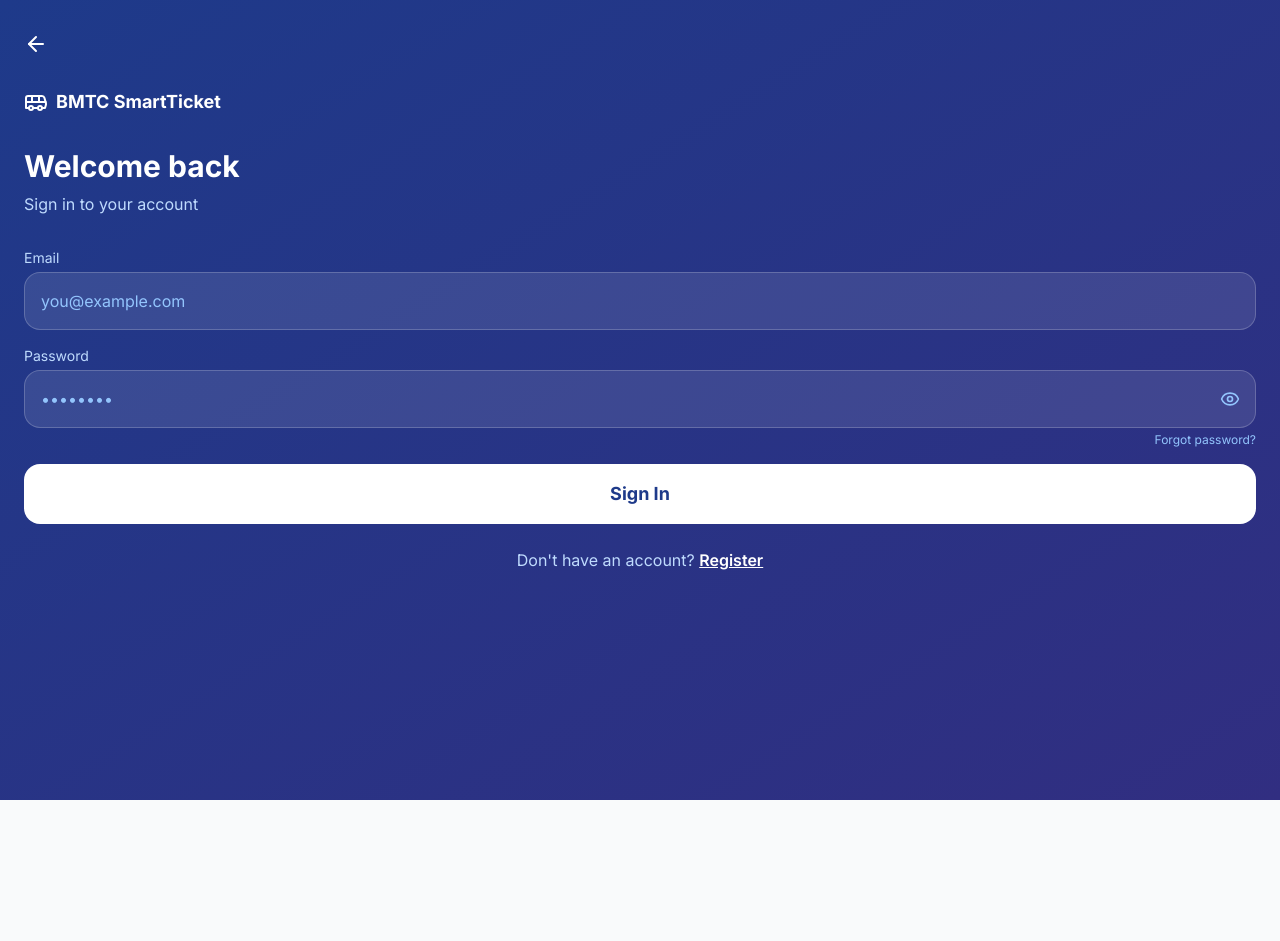
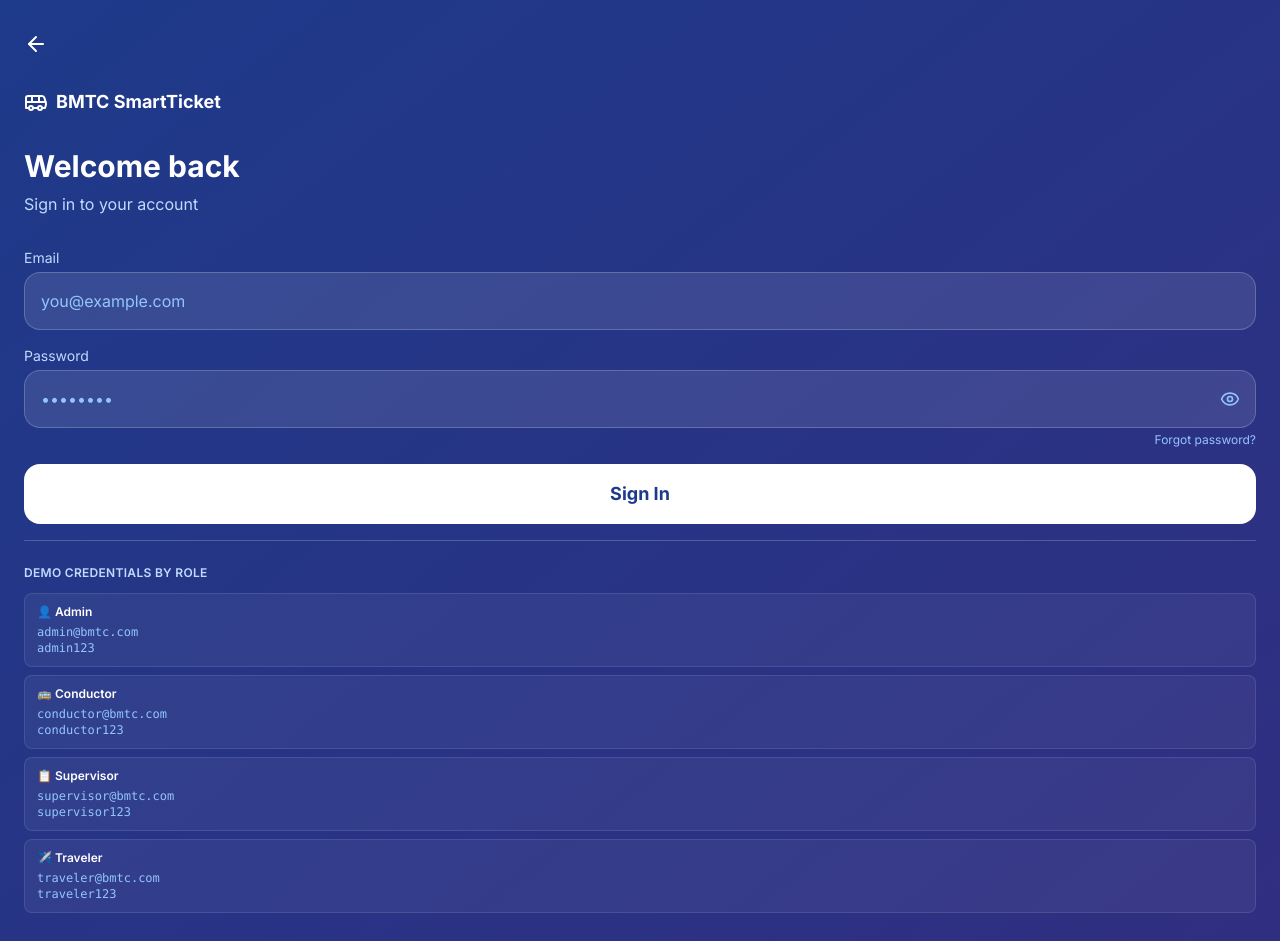
Before and after one commit to shreyas-sv1/digital_bus_ticket, a Next.js app in the folder frontend/: page /login in a window 1280 px wide. Shown: the top 941 px of the page. Before the commit the page ends 800 px from the top, so only its background shows below. Built offline with nearby package versions, Linux system fonts and the light colour scheme; no server answers.

Commit message:
Add demo credentials reference on login page for easy testing

```diff
--- a/frontend/app/login/page.tsx
+++ b/frontend/app/login/page.tsx
@@ -104,6 +104,33 @@
         >
           {loading ? 'Signing in...' : 'Sign In'}
         </button>
+
+        {/* Demo Credentials Section */}
+        <div className="mt-8 pt-6 border-t border-white/20">
+          <p className="text-blue-200 text-xs font-semibold mb-3 uppercase tracking-wide">Demo Credentials by Role</p>
+          <div className="grid grid-cols-1 gap-2">
+            <div className="bg-white/5 border border-white/10 rounded-lg px-3 py-2.5">
+              <p className="text-white text-xs font-semibold">👤 Admin</p>
+              <p className="text-blue-300 text-xs font-mono mt-1">admin@bmtc.com</p>
+              <p className="text-blue-300 text-xs font-mono">admin123</p>
+            </div>
+            <div className="bg-white/5 border border-white/10 rounded-lg px-3 py-2.5">
+              <p className="text-white text-xs font-semibold">🚌 Conductor</p>
+              <p className="text-blue-300 text-xs font-mono mt-1">conductor@bmtc.com</p>
+              <p className="text-blue-300 text-xs font-mono">conductor123</p>
+            </div>
+            <div className="bg-white/5 border border-white/10 rounded-lg px-3 py-2.5">
+              <p className="text-white text-xs font-semibold">📋 Supervisor</p>
+              <p className="text-blue-300 text-xs font-mono mt-1">supervisor@bmtc.com</p>
+              <p className="text-blue-300 text-xs font-mono">supervisor123</p>
+            </div>
+            <div className="bg-white/5 border border-white/10 rounded-lg px-3 py-2.5">
+              <p className="text-white text-xs font-semibold">✈️ Traveler</p>
+              <p className="text-blue-300 text-xs font-mono mt-1">traveler@bmtc.com</p>
+              <p className="text-blue-300 text-xs font-mono">traveler123</p>
+            </div>
+          </div>
+        </div>
       </div>
 
       <p className="text-center text-blue-200 mt-6">
```
